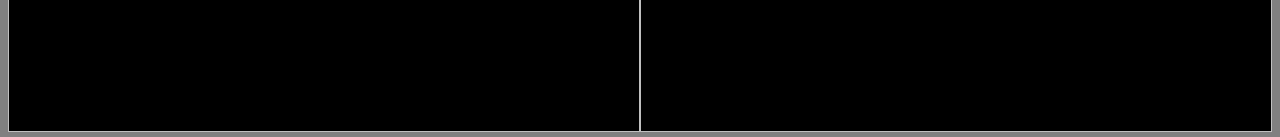
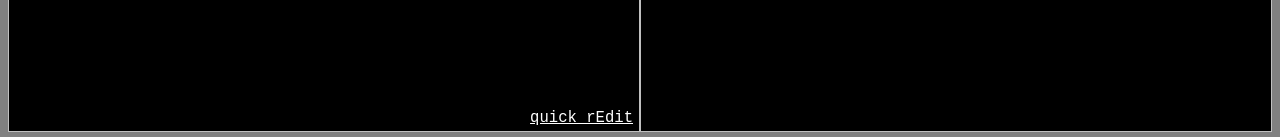
Before and after one commit to PrincessRTFM/WebUtil, a Jekyll site: the page r-edit.html, which Jekyll copies as it is, in a window 1280 px wide. Shown: the part 760-897 px from the top of the page. Built offline with Jekyll 4.4.1, drawn with Linux system fonts in a browser that asks for light colours.

Commit message:
rEdit v1.5.0 - quick edit bookmarklet
Added the previously mentioned quick edit bookmarklet to rEdit. Drag to
your bookmarks to save. It even intelligently generates, in case the
page URL changes in the future!

```diff
--- a/js/r-edit.browser.js
+++ b/js/r-edit.browser.js
@@ -24,6 +24,7 @@
 	const input = document.querySelector("#lined");
 	const output = document.querySelector("#collapsed");
 	const link = document.querySelector('#multireddit');
+	const marklet = document.querySelector('#quickeditlink');
 	const getSortedEntries = () => {
 		const seen = Object.create({});
 		return input
@@ -138,8 +139,14 @@
 	document.addEventListener('drop', blockEvent);
 	input.addEventListener('blur', munge);
 	output.addEventListener('focus', () => output.select());
+	marklet.href = "javascript:void location.assign(`" // eslint-disable-line no-script-url, prefer-template
+		+ location.protocol
+		+ '//'
+		+ location.host
+		+ location.pathname
+		+ "#${location.pathname}`);"; // eslint-disable-line no-template-curly-in-string
 	const initialInput = (location.hash || '')
-		.replace(/^[#\/]+/u, '')
+		.replace(/^[#/]+/u, '')
 		.replace(/^r\//ui, '')
 		.replace(/\/*(?:#.*)?$/u, '');
 	if (initialInput) {
--- a/r-edit.html
+++ b/r-edit.html
@@ -41,6 +41,13 @@
 				border-color: silver;
 				color: silver;
 			}
+			#quickeditlink {
+				font-size: 1.2em;
+				position: absolute;
+				bottom: 5px;
+				right: 7px;
+				color: white;
+			}
 			#multireddit {
 				font-size: 1.2em;
 				position: absolute;
@@ -58,6 +65,7 @@
 		<div class="row">
 			<div class="box">
 				<textarea id="lined" placeholder="Put the subreddit names here, separated by anything that ISN'T a letter, number, or underscore ('_')"></textarea>
+				<a id="quickeditlink" title="This is a bookmarklet to quickly go from a multireddit page to an rEdit editor preloaded with the subreddits you were viewing." href="javascript:void location.assign(`https://gh.princessrtfm.com/r-edit.html#${location.pathname}`)">quick rEdit</a>
 			</div>
 			<div class="box">
 				<textarea id="collapsed" placeholder="This box will give you the multireddit collection"></textarea>
```
Also changed, not shown: other parts of r-edit.html (+1 -1 lines).
